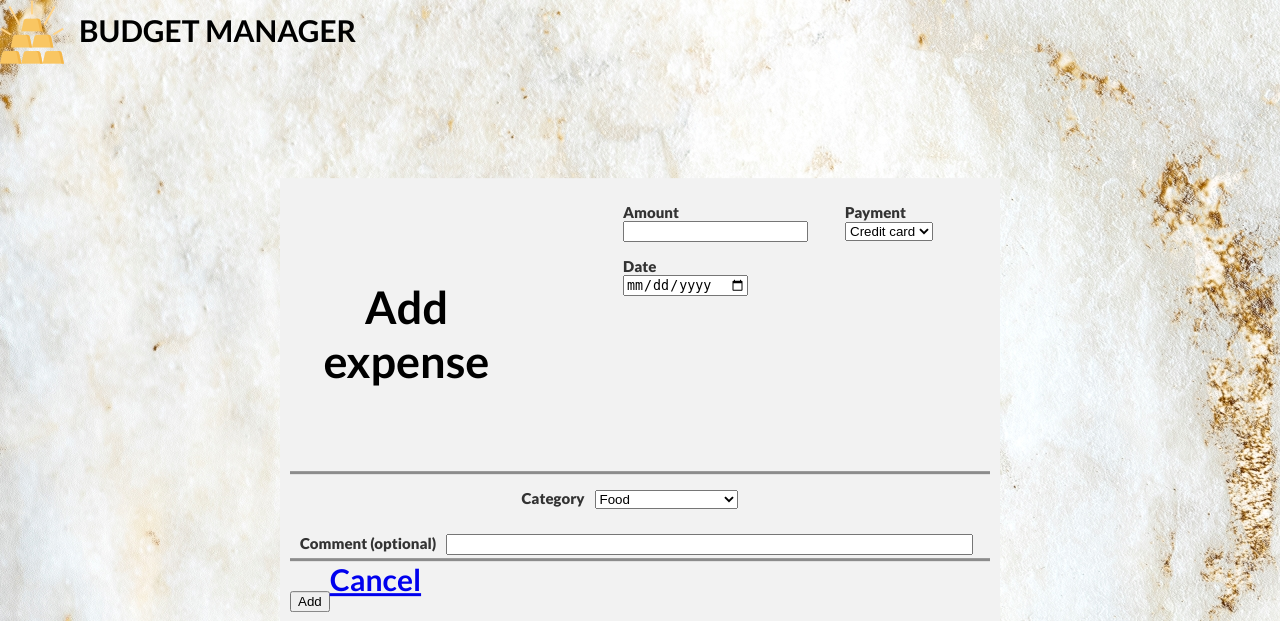
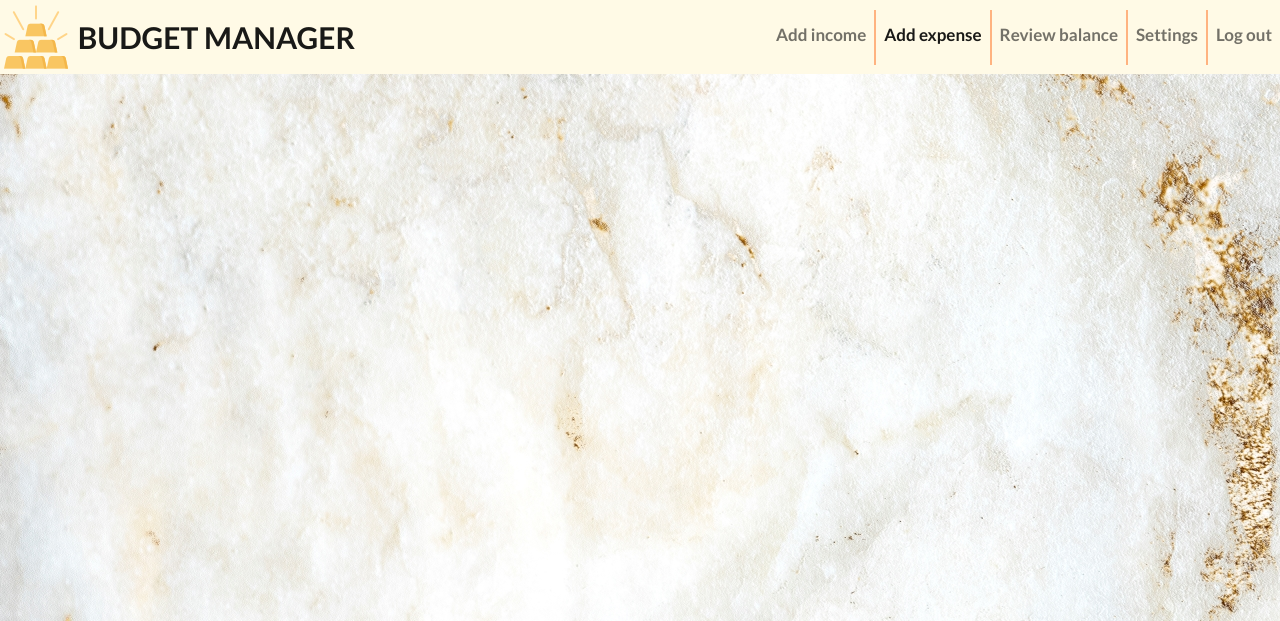
Before and after one commit to AdamKrk88/webApplication-familyBudget, a PHP site: page /addexpense.html in a window 1280 px wide. Shown: the top 621 px of the page. Run offline with PHP 8.4, Linux system fonts and the light colour scheme.

Commit message:
Navbar added with active Add expense option

```diff
--- a/addexpense.html
+++ b/addexpense.html
@@ -2,10 +2,12 @@
 <html lang="en">
 <head>
 	<meta charset="utf-8" />
+	<meta name="viewport" content="width=device-width, initial-scale=1">
 	<title>Budget Manager</title>
 	<meta name="description" content="Monitor your incomes and expenses - manage your budget and save money" />
 	<meta name="keywords" content="money, budget, income, expense" />
 	<meta http-equiv="X-UA-Compatible" content="IE=edge" />
+	<link href="https://cdn.jsdelivr.net/npm/bootstrap@5.2.1/dist/css/bootstrap.min.css" rel="stylesheet" integrity="sha384-iYQeCzEYFbKjA/T2uDLTpkwGzCiq6soy8tYaI1GyVh/UjpbCx/TYkiZhlZB6+fzT" crossorigin="anonymous">
 	<link rel="stylesheet" href="style.css" type="text/css" />
 	<link rel="preconnect" href="https://fonts.googleapis.com">
 	<link rel="preconnect" href="https://fonts.gstatic.com" crossorigin>
@@ -16,6 +18,31 @@
 </head>
 
 <body>
+	<header>
+		<nav class="navbar navbar-expand-lg navbar-light-yellow">
+			<a class="navbar-brand" href="#"><img class="me-1 ms-1 d-inline-block align-middle" src="images/gold-ingots.png" alt="Gold bar" /><span class="text-uppercase font-weight-bold align-middle"> Budget Manager</span></a>
+			<button class="navbar-toggler" type="button" data-bs-toggle="collapse" data-bs-target="#mainmenu" aria-controls="mainmenu" aria-expanded="false" aria-label="Button to open main menu options">
+				<span class="navbar-toggler-icon">
+					<i class="icon-menu"></i>
+				</span>
+			</button>
+			<div class="collapse navbar-collapse" id="mainmenu">
+				<ul class="navbar-nav ms-auto">
+					<li class="nav-item text-center"><a class="nav-link" href="#">Add income</a></li>
+					<li class="nav-item text-center"><a class="nav-link active" href="#" aria-current="page">Add expense</a></li>
+					<li class="nav-item text-center"><a class="nav-link" href="#">Review balance</a></li>
+					<li class="nav-item text-center"><a class="nav-link" href="#">Settings</a></li>
+					<li class="nav-item text-center"><a class="nav-link" href="#">Log out</a></li>
+				</ul>
+			</div>
+		</nav>
+ 	</header>
+
+
+
+
+
+<!--
 	<header>
 		<div id="webSideHeader">
 			<img src="images/gold-ingots.png" alt="Gold bar" style="float: left;" />
@@ -84,5 +111,10 @@
 			<span style="display: block;">All rights reserved &copy; 2022. Thank you for your visit </span>
 		</div>
 	</footer>
+	-->
+
+	<script src="https://cdn.jsdelivr.net/npm/@popperjs/core@2.11.6/dist/umd/popper.min.js" integrity="sha384-oBqDVmMz9ATKxIep9tiCxS/Z9fNfEXiDAYTujMAeBAsjFuCZSmKbSSUnQlmh/jp3" crossorigin="anonymous"></script>
+	<script src="https://cdn.jsdelivr.net/npm/bootstrap@5.2.1/dist/js/bootstrap.min.js" integrity="sha384-7VPbUDkoPSGFnVtYi0QogXtr74QeVeeIs99Qfg5YCF+TidwNdjvaKZX19NZ/e6oz" crossorigin="anonymous"></script>
+
 </body>
 </html>
--- a/style.css
+++ b/style.css
@@ -92,7 +92,6 @@ body
 
 .navbar .navbar-nav .nav-link
 {
-    color: #000000;
 	height: 55px;
 	line-height: 34px;
 	cursor: pointer;
```
